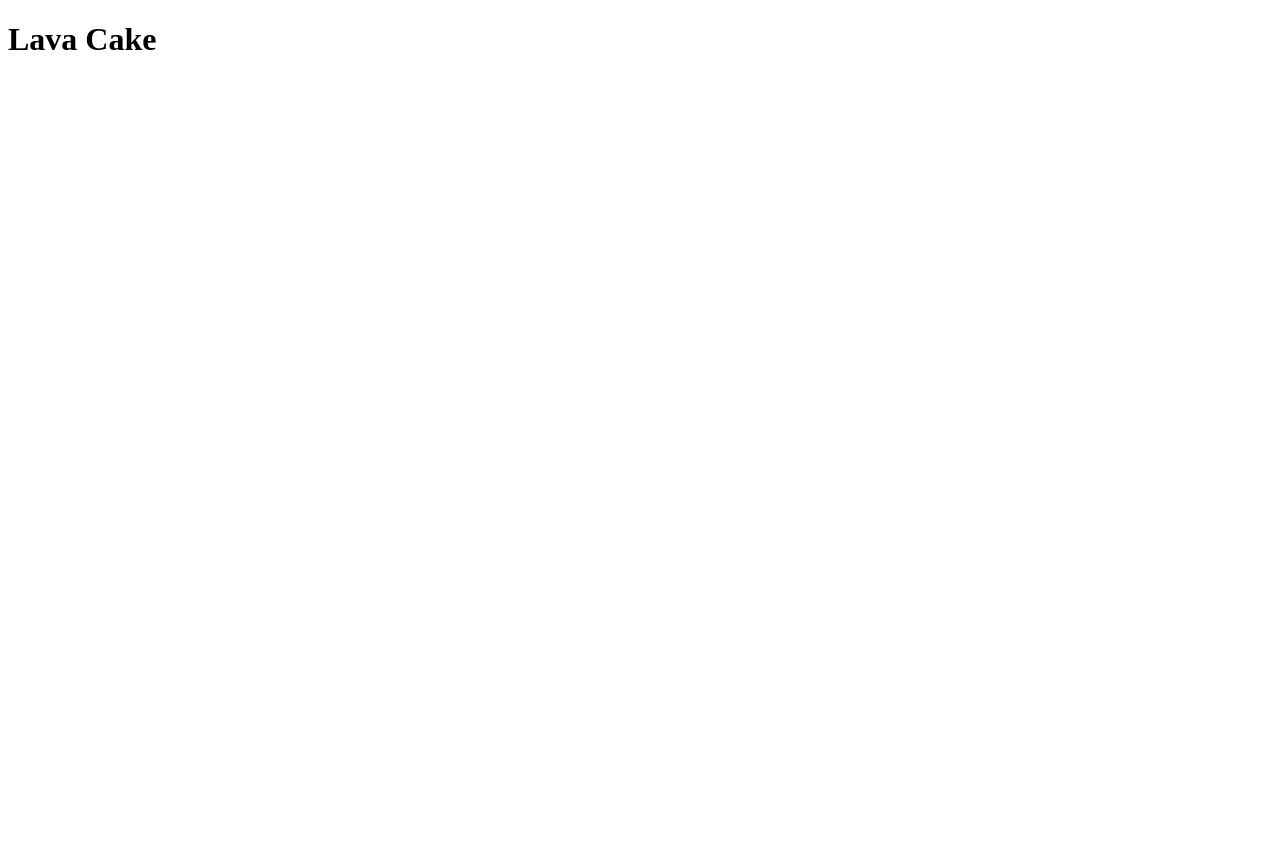
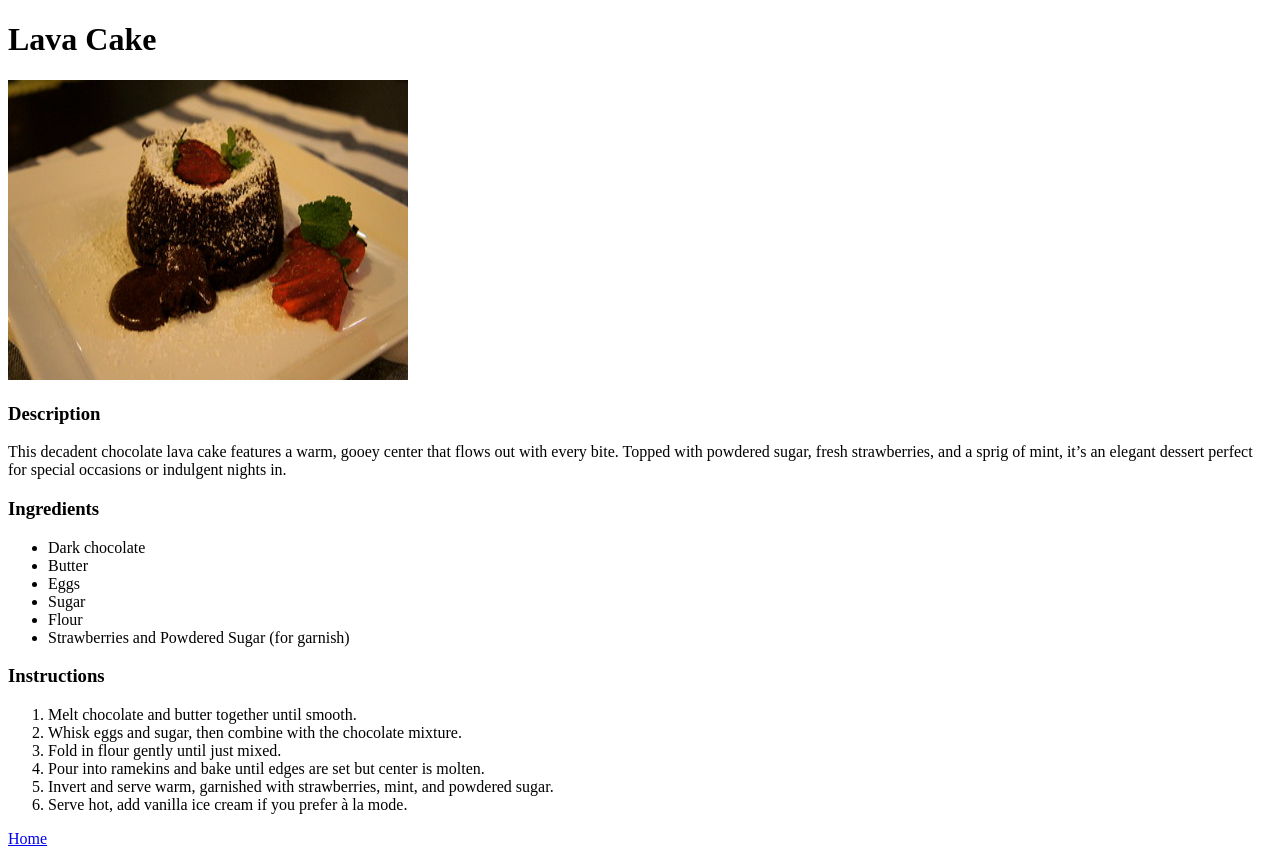
Before and after one commit to mplater/odin-recipes, a plain HTML site: page recipes/lava-cake.html in a window 1280 px wide. Before the commit the page ends 800 px from the top, so only its background shows below. Drawn offline with Linux system fonts and the light colour scheme.

Commit message:
feat: add image, desc., and instr. to lava-cake.html

```diff
--- a/recipes/lava-cake.html
+++ b/recipes/lava-cake.html
@@ -7,5 +7,27 @@
 </head>
 <body>
     <h1>Lava Cake</h1>
+    <img src="../images/finished-lava-cake.jpg" alt="A picture of the finished Lava Cake recipe." width="400" height="300">
+    <h3>Description</h3>
+    <p>This decadent chocolate lava cake features a warm, gooey center that flows out with every bite. Topped with powdered sugar, fresh strawberries, and a sprig of mint, it’s an elegant dessert perfect for special occasions or indulgent nights in.</p>
+    <h3>Ingredients</h3>
+    <ul>
+        <li>Dark chocolate</li>
+        <li>Butter</li>
+        <li>Eggs</li>
+        <li>Sugar</li>
+        <li>Flour</li>
+        <li>Strawberries and Powdered Sugar (for garnish)</li>
+    </ul>
+    <h3>Instructions</h3>
+    <ol>
+        <li>Melt chocolate and butter together until smooth.</li>
+        <li>Whisk eggs and sugar, then combine with the chocolate mixture.</li>
+        <li>Fold in flour gently until just mixed.</li>
+        <li>Pour into ramekins and bake until edges are set but center is molten.</li>
+        <li>Invert and serve warm, garnished with strawberries, mint, and powdered sugar.</li>
+        <li>Serve hot, add vanilla ice cream if you prefer à la mode.</li>
+    </ol>
+    <a href="../index.html">Home</a>
 </body>
 </html>
```
